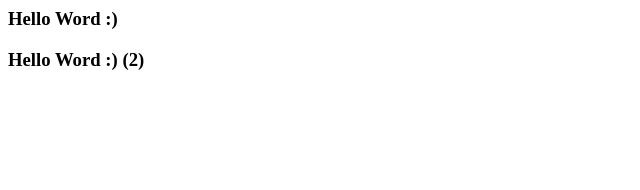
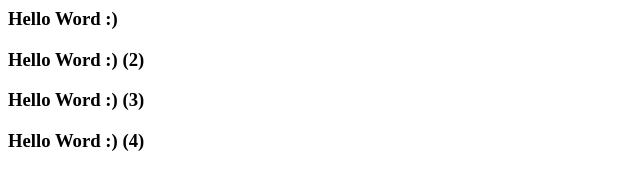
Before and after one commit to LudiraPutra/coba, a plain HTML site: page home.html in a window 1280 px wide. Shown: the whole page, without its empty margins (0-640 px from the left). Drawn offline with Linux system fonts and the light colour scheme.

Commit message:
menggandakan kalimat pertama

```diff
--- a/home.html
+++ b/home.html
@@ -6,6 +6,8 @@
 
 		<h3>Hello Word :)
 		<h3>Hello Word :) (2)
+		<h3>Hello Word :) (3)
+		<h3>Hello Word :) (4)
 
 	</body>
 </html>
```
Also changed, not shown: index.html (+2 -0 lines).
